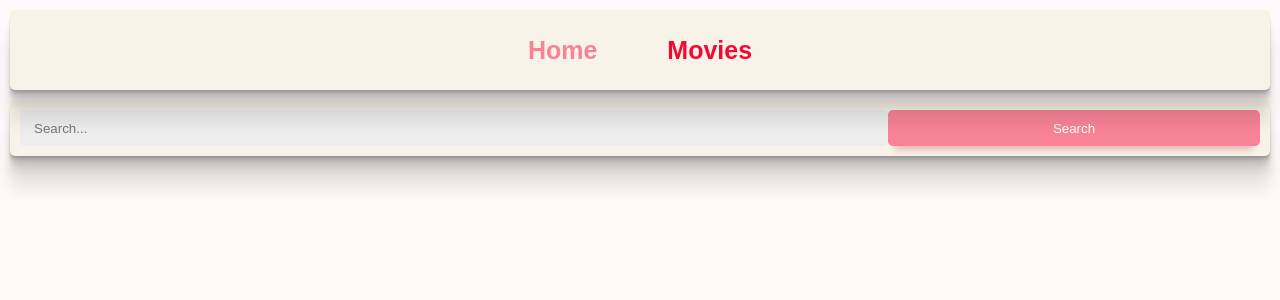
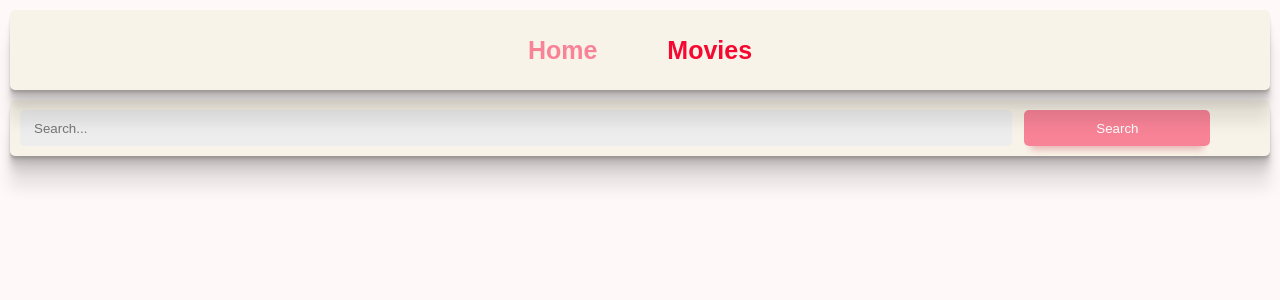
Before and after one commit to Iryna-Artymuk/goit-react-hw-05-movies, a React (Create React App) app: page /goit-react-hw-05-movies/movies in a window 1280 px wide. Shown: the top 300 px of the page. Built offline with nearby package versions, Linux system fonts and the light colour scheme.

Commit message:
add Button Component

```diff
--- a/src/components/Button/Button.jsx
+++ b/src/components/Button/Button.jsx
@@ -1,8 +1,10 @@
-const Button = ({ SearchFormButton, LoadMore, children, onClick, type }) => {
+import { Styledbutton } from './StyledButton';
+
+const Button = ({ SearchFormButton, children, onClick, type }) => {
   return (
-    <button type={type} onClick={onClick}>
+    <Styledbutton type={type} onClick={onClick} SearchFormButton>
       {children}
-    </button>
+    </Styledbutton>
   );
 };
 
--- /dev/null
+++ b/src/components/Button/StyledButton.jsx
@@ -0,0 +1,16 @@
+import styled from '@emotion/styled';
+
+const Styledbutton = styled.button`
+  background: ${props => {
+    console.log(props);
+    if (props.SearchFormButton) {
+      return ' #f88397';
+    }
+  }};
+  border-radius: 5px;
+  color: white;
+  width: 15%;
+  box-shadow: 0 0.75rem 0.5rem -0.5rem hsl(0 50% 80%);
+`;
+
+export { Styledbutton };
--- a/src/components/MovieDetails/MovieDetails.jsx
+++ b/src/components/MovieDetails/MovieDetails.jsx
@@ -37,7 +37,7 @@ const MovieDetails = () => {
   }, [movieId, setMovieInfo]);
 
   const Img_url = 'https://image.tmdb.org/t/p/w500';
-  console.log(movieInfo);
+  // console.log(movieInfo);
   const { title, overview, runtime, release_date, genres } = movieInfo;
   return (
     <>
--- a/src/components/MoviesList/MoviesList.jsx
+++ b/src/components/MoviesList/MoviesList.jsx
@@ -5,7 +5,7 @@ const Img_url = 'https://image.tmdb.org/t/p/w500';
 
 const MoviesList = ({ data }) => {
   const location = useLocation();
-  console.log(data);
+  // console.log(data);
   return (
     <List>
       {data.map(({ title, id, poster_path, overview }, index) => (
--- a/src/components/SearchForm/SearchForm.jsx
+++ b/src/components/SearchForm/SearchForm.jsx
@@ -2,7 +2,7 @@ import { useState } from 'react';
 
 import { toast } from 'react-toastify';
 import { Form, Input } from '../SearchForm/StyledSearchForm';
-// import Button from '../Button/Button';
+import Button from '../Button/Button';
 const SearchForm = ({ handelSubmit }) => {
   const [inputValue, setInputValue] = useState('');
 
@@ -26,19 +26,6 @@ const SearchForm = ({ handelSubmit }) => {
   };
 
   return (
-    // <Form onSubmit={handelFormSubmit}>
-    //   <input
-    //     type="search"
-    //     placeholder="Search..."
-    //     required
-    //     value={inputValue}
-    //     onChange={updateinputValue}
-    //     //       type="text"
-    //     autoComplete="off"
-    //     autoFocus
-    //   />
-    // </Form>
-
     <Form onSubmit={handelFormSubmit}>
       <Input
         type="text"
@@ -49,7 +36,9 @@ const SearchForm = ({ handelSubmit }) => {
         autoComplete="off"
         autoFocus
       />
-      <button type="submit">Search</button>
+      <Button type="submit" buttonType="SearchFormButton">
+        Search
+      </Button>
     </Form>
   );
 };
--- a/src/components/SearchForm/StyledSearchForm.jsx
+++ b/src/components/SearchForm/StyledSearchForm.jsx
@@ -1,6 +1,8 @@
 import styled from '@emotion/styled';
 const Form = styled.form`
   display: flex;
+  /* justify-content: center; */
+  gap: 1%;
   flex-wrap: wrap;
   width: 100%;
   padding: 10px;
@@ -10,14 +12,6 @@ const Form = styled.form`
     rgba(0, 0, 0, 0.09) 0px 8px 4px, rgba(0, 0, 0, 0.09) 0px 16px 8px,
     rgba(0, 0, 0, 0.09) 0px 32px 16px;
   margin-top: 10px;
-
-  button {
-    background: #f88397;
-    border-radius: 5px;
-    color: white;
-    width: 30%;
-    box-shadow: 0 0.75rem 0.5rem -0.5rem hsl(0 50% 80%);
-  }
 `;
 
 const Input = styled.input`
@@ -25,7 +19,7 @@ const Input = styled.input`
   background: hsl(0 0% 93%);
   border-radius: 0.25rem;
   padding: 0.75rem 1rem;
-  width: 70%;
+  width: 80%;
   border-radius: 5px;
 `;
 
--- a/src/components/Service/MovieApi.jsx
+++ b/src/components/Service/MovieApi.jsx
@@ -1,4 +1,3 @@
-// api_key: 'e55542ecb6aab3d889d16953eac82937'
 import axios from 'axios';
 const KEY = 'e55542ecb6aab3d889d16953eac82937';
 axios.defaults.params = {
```
